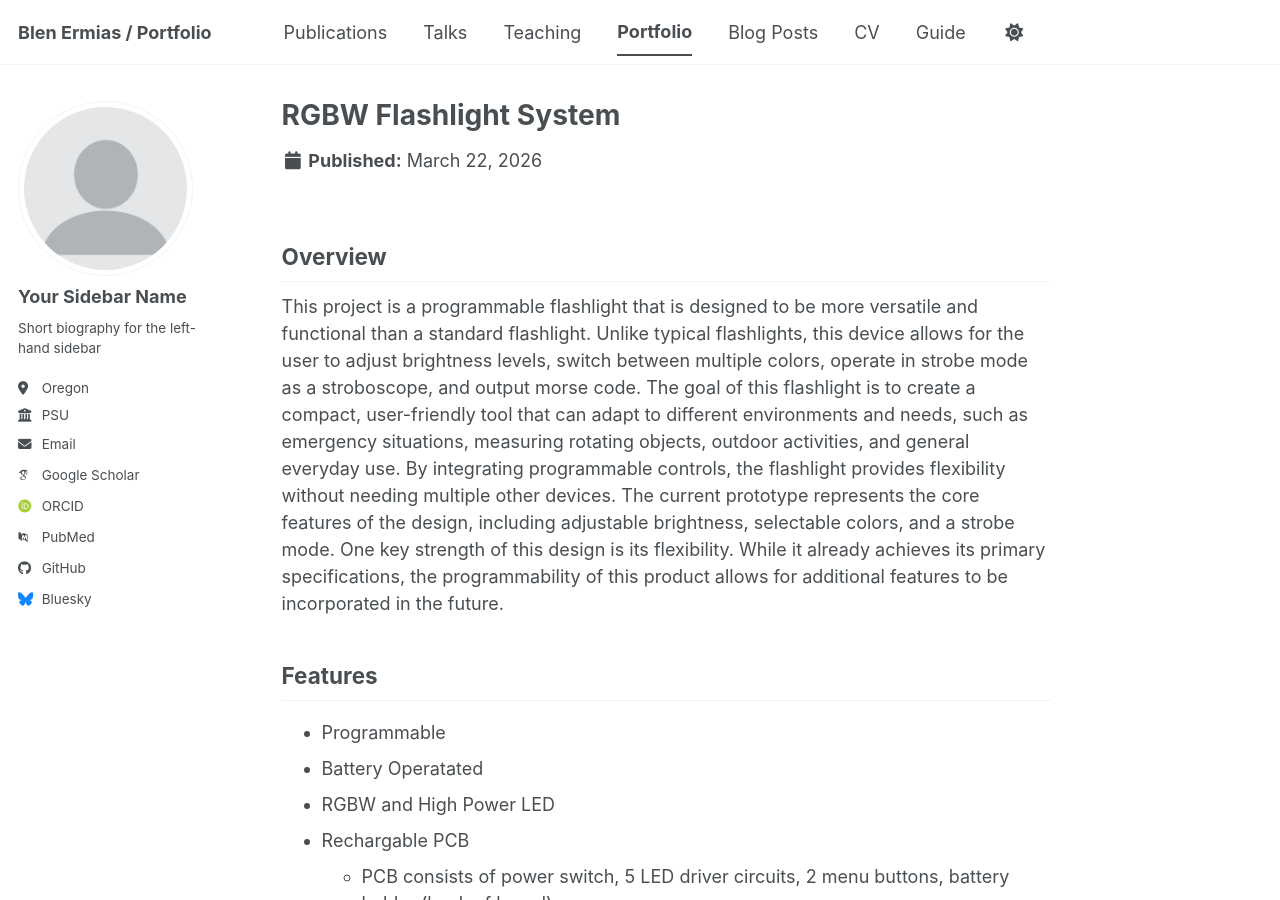
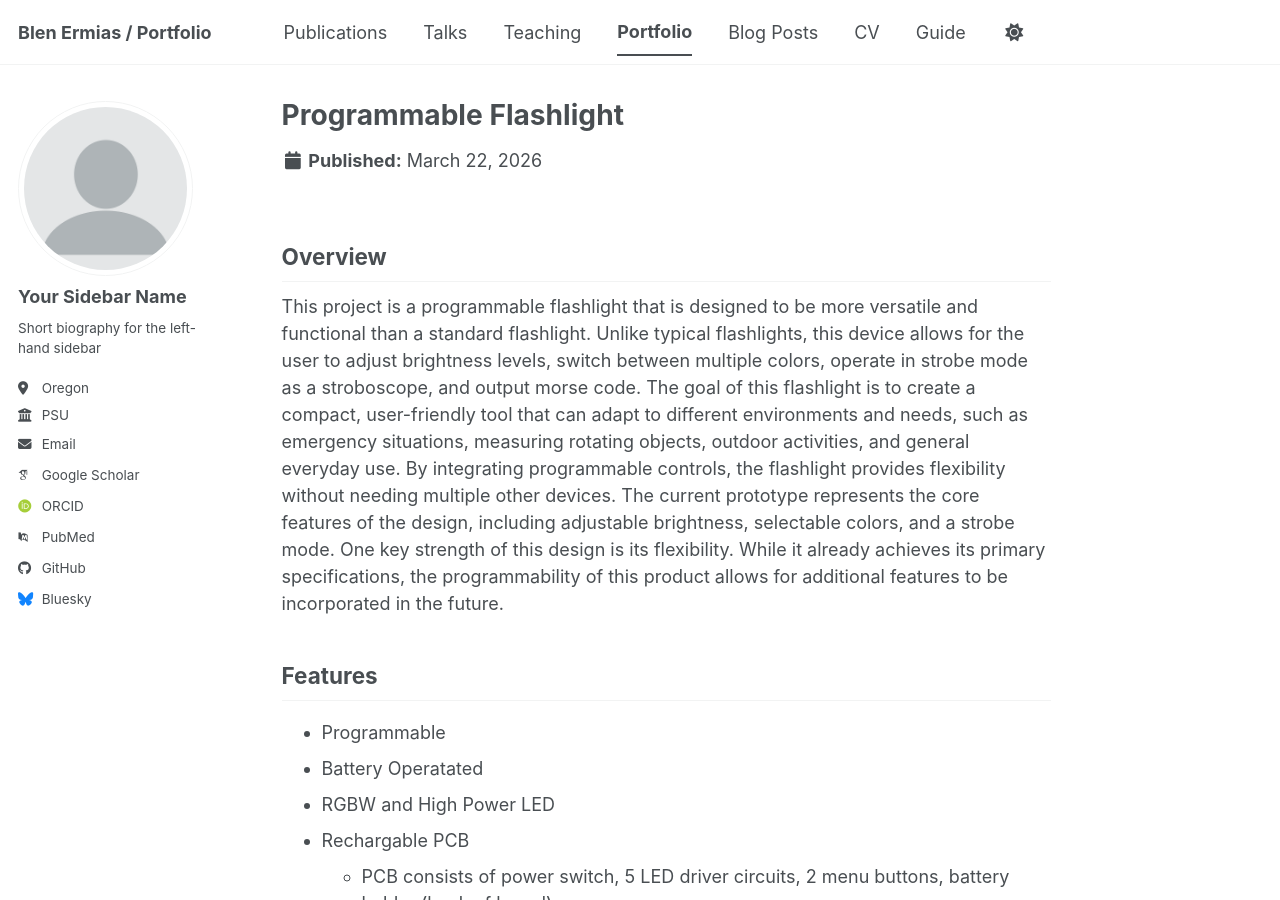
Before and after one commit to Blen-E/Blen-E.github.io, a Jekyll site: the page built from _portfolio/flashlight.md, in a window 1280 px wide and 900 px high. Built offline with Jekyll 4.4.1, drawn with Linux system fonts in a browser that asks for light colours; some web fonts are replaced; a script bundle is joined from its source files by our own code; library files that are not in the unit come from our copies.

Commit message:
Update flashlight.md

```diff
--- a/_portfolio/flashlight.md
+++ b/_portfolio/flashlight.md
@@ -1,5 +1,5 @@
 ---
-title: "RGBW Flashlight System"
+title: "Programmable Flashlight"
 collection: portfolio
 ---
 
```
